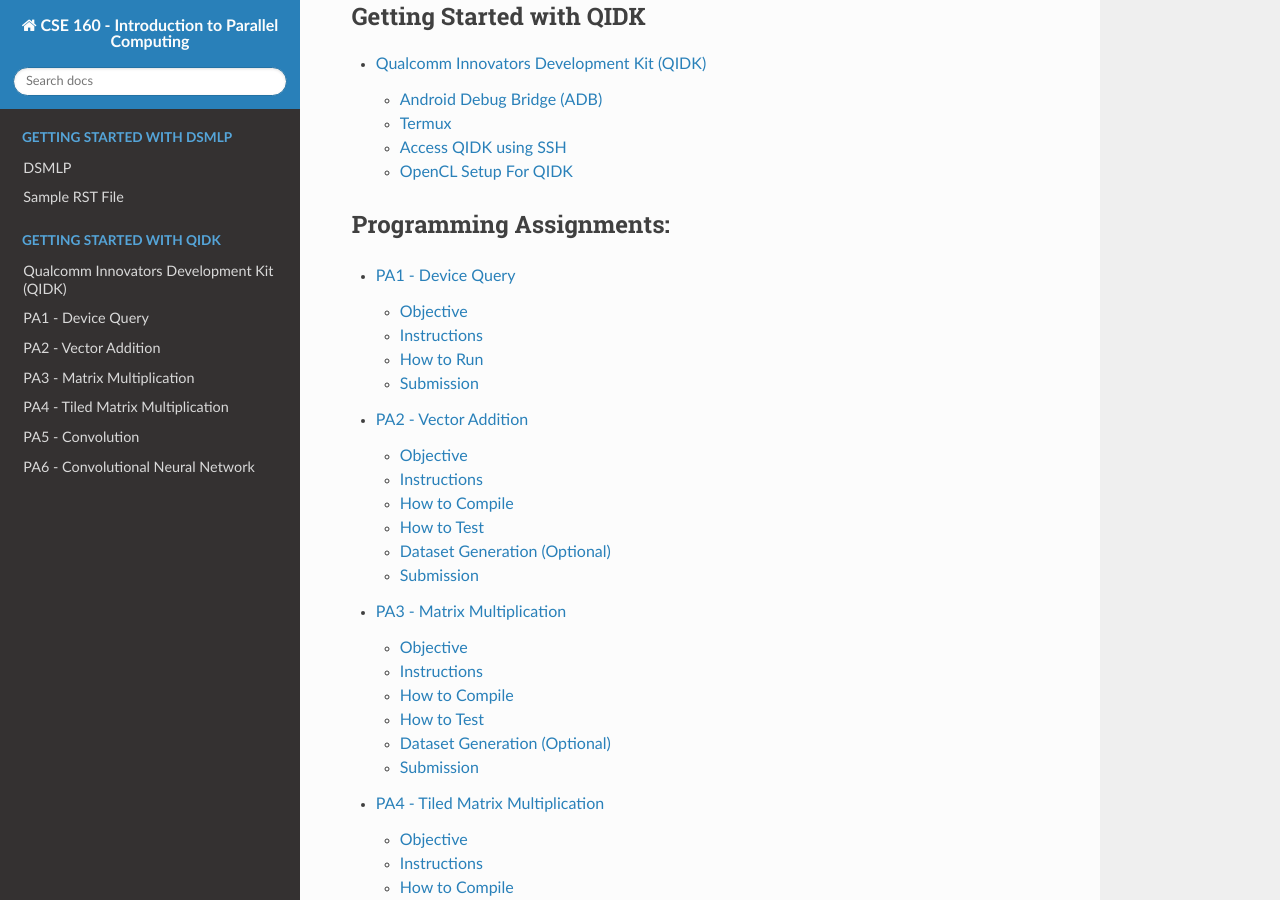
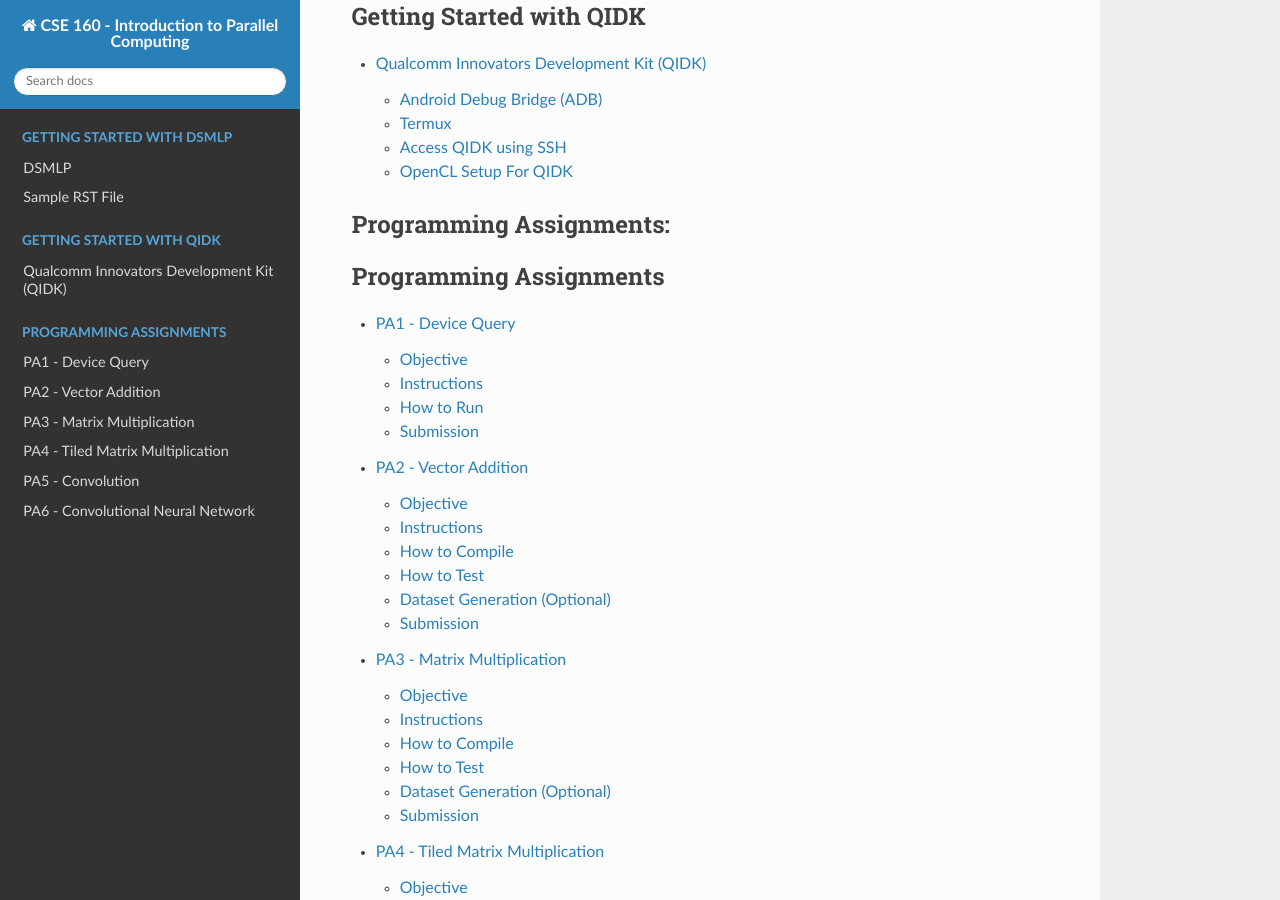
Before and after one commit to KastnerRG/cse160-docs, a Sphinx documentation site: the page built from docs/source/index.rst, in a window 1280 px wide and 900 px high, scrolled down 1000 px. Built offline with Sphinx 7.4.7 and the Read the Docs theme 2.0.0, drawn with Linux system fonts in a browser that asks for light colours; formulas are drawn with MathJax 3.

Commit message:
Add Programming Assignments section divider

```diff
--- a/docs/source/index.rst
+++ b/docs/source/index.rst
@@ -26,6 +26,7 @@
 ^^^^^^^^^^^^^^^^^^^^^^^^
 .. toctree::
    :maxdepth: 2
+   :caption: Programming Assignments
 
    PA1 - Device Query <PA1>
    PA2 - Vector Addition <PA2>
```
